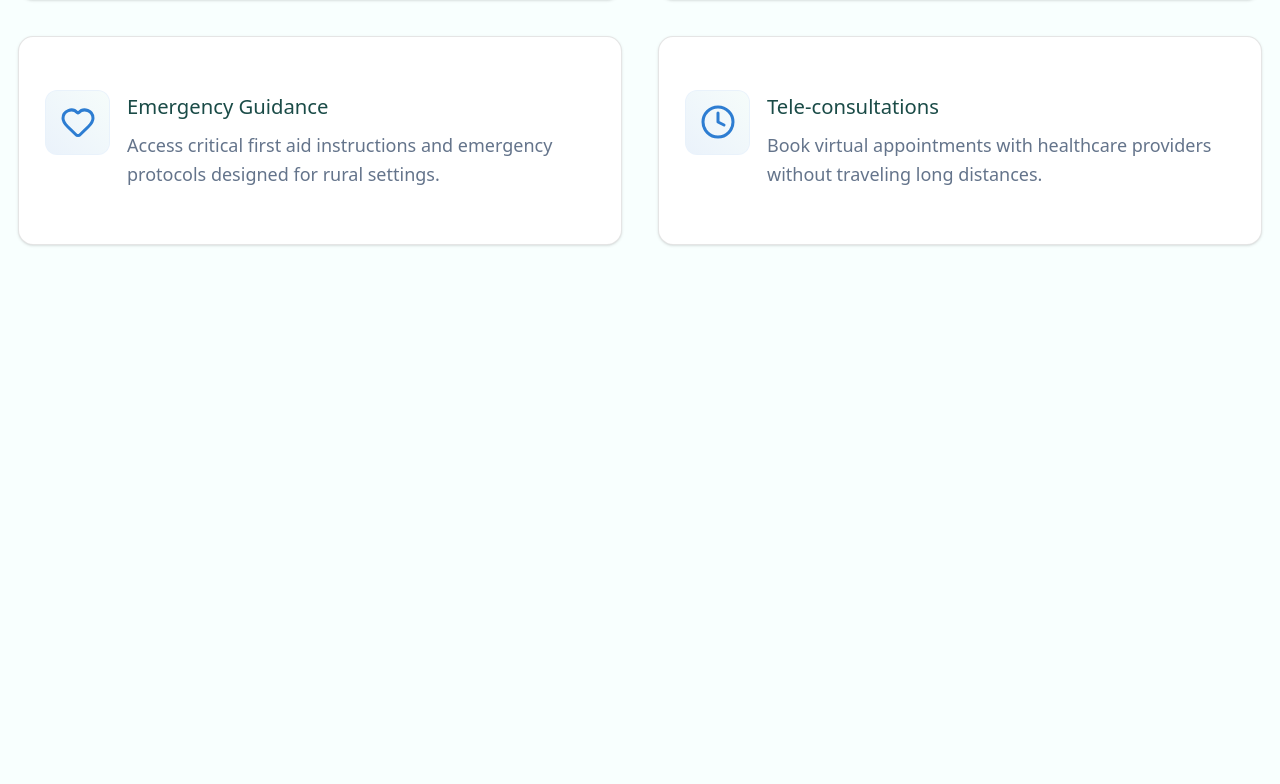
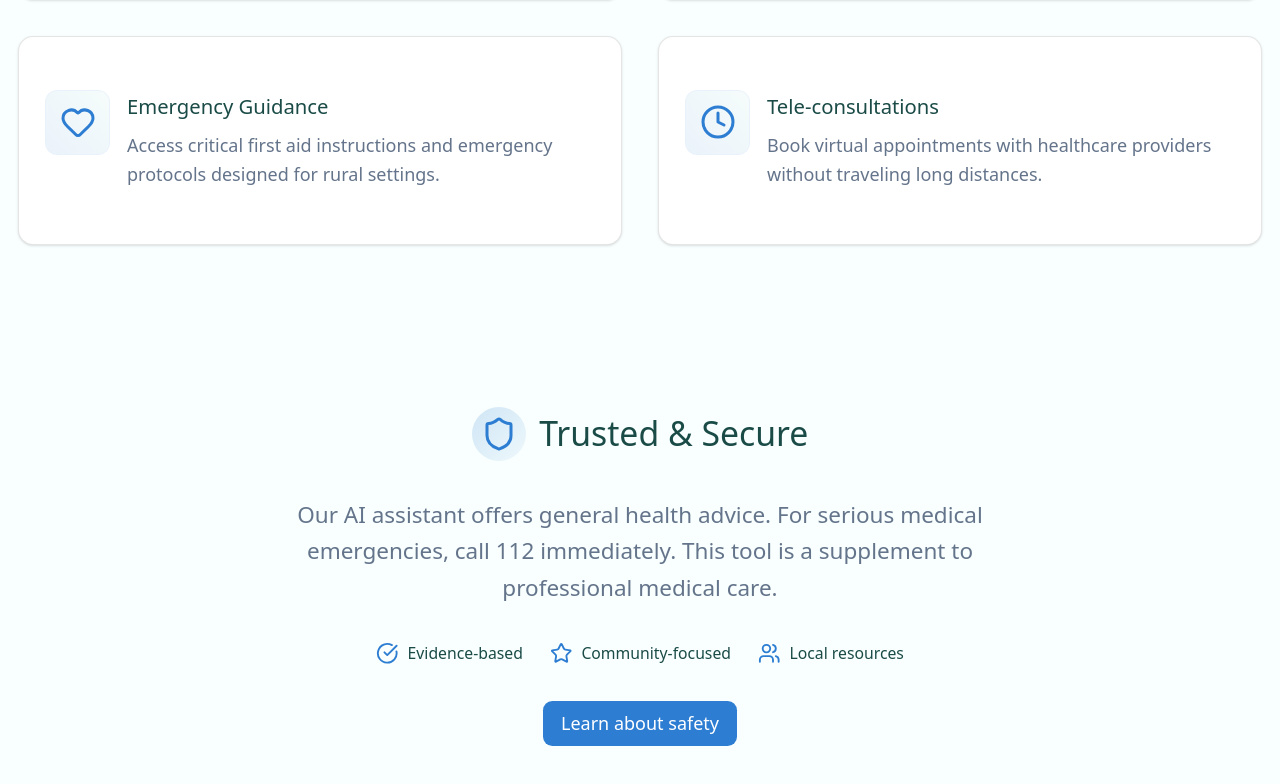
Before and after one commit to CodeX047/Health-Care-bot, a React (Vite) app: page / in a window 1280 px wide. Shown: the part 1396-2180 px from the top of the page. Before the commit the page ends 1731 px from the top, so only its background shows below. Built offline with nearby package versions, Linux system fonts and the light colour scheme.

Commit message:
Import Trust to Page

```diff
--- a/src/components/landing/Page.jsx
+++ b/src/components/landing/Page.jsx
@@ -2,6 +2,7 @@ import React from 'react'
 import NavBar from './NavBar'
 import Hero from './Hero'
 import Feature from './Feature'
+import Trust from './Trust'
 
 const Page = () => {
 
@@ -10,6 +11,7 @@ const Page = () => {
       <NavBar />
       <Hero />
       <Feature />
+      <Trust />
     </main>
   )
 }
```
